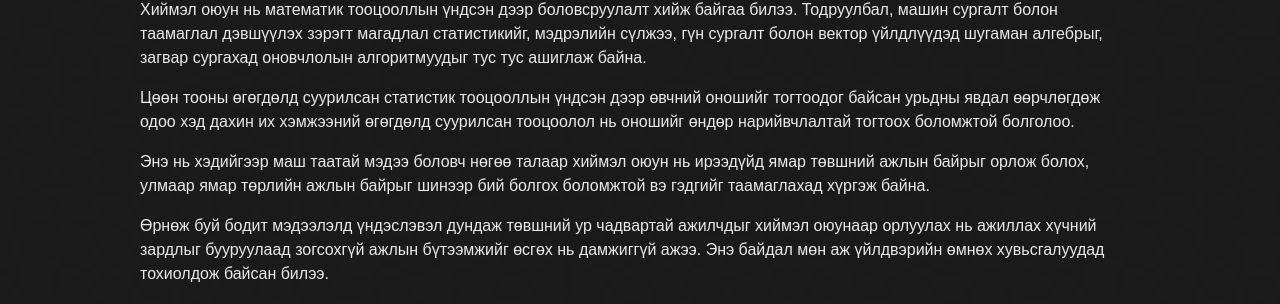
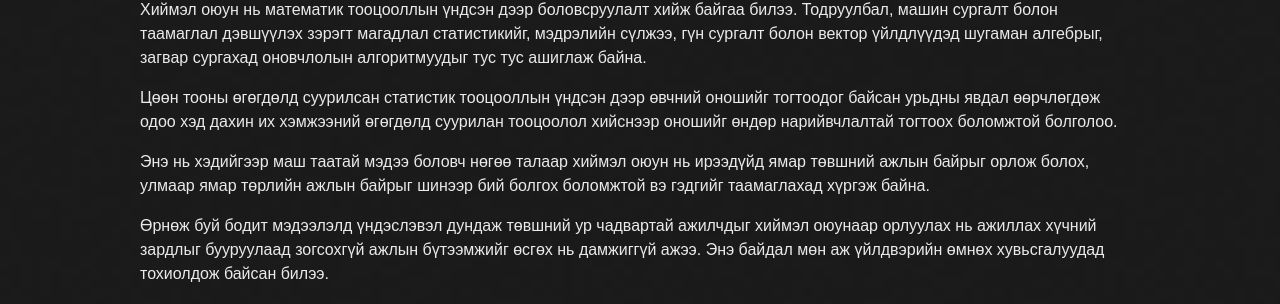
Before and after one commit to ganaatulgaa/corecode, a Jekyll site: the page built from ads.md, in a window 1280 px wide. Shown: the part 345-649 px from the top of the page. Built offline with Jekyll 4.4.1, drawn with Linux system fonts in a browser that asks for light colours; our own code applies the rules of GitHub Pages for plain Markdown files.

Commit message:
Update ads.md

```diff
--- a/ads.md
+++ b/ads.md
@@ -6,7 +6,7 @@ layout: default
 
 Хиймэл оюун нь математик тооцооллын үндсэн дээр боловсруулалт хийж байгаа билээ. Тодруулбал, машин сургалт болон таамаглал дэвшүүлэх зэрэгт магадлал статистикийг, мэдрэлийн сүлжээ, гүн сургалт болон вектор үйлдлүүдэд шугаман алгебрыг, загвар сургахад оновчлолын алгоритмуудыг тус тус ашиглаж байна.
 
-Цөөн тооны өгөгдөлд суурилсан статистик тооцооллын үндсэн дээр өвчний оношийг тогтоодог байсан урьдны явдал өөрчлөгдөж одоо хэд дахин их хэмжээний өгөгдөлд суурилсан тооцоолол нь оношийг өндөр нарийвчлалтай тогтоох боломжтой болголоо.
+Цөөн тооны өгөгдөлд суурилсан статистик тооцооллын үндсэн дээр өвчний оношийг тогтоодог байсан урьдны явдал өөрчлөгдөж одоо хэд дахин их хэмжээний өгөгдөлд суурилан тооцоолол хийснээр оношийг өндөр нарийвчлалтай тогтоох боломжтой болголоо.
 
 Энэ нь хэдийгээр маш таатай мэдээ боловч нөгөө талаар хиймэл оюун нь ирээдүйд ямар төвшний ажлын байрыг орлож болох, улмаар ямар төрлийн ажлын байрыг шинээр бий болгох боломжтой вэ гэдгийг таамаглахад хүргэж байна.
 
```
